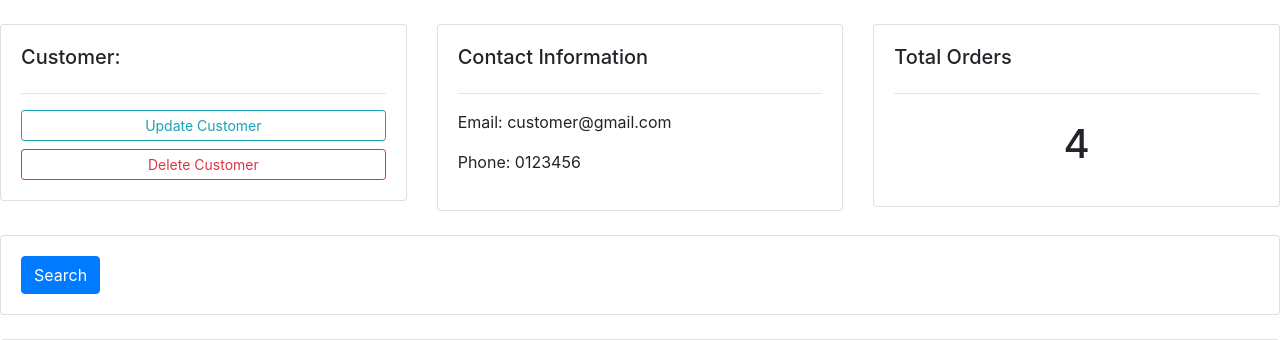
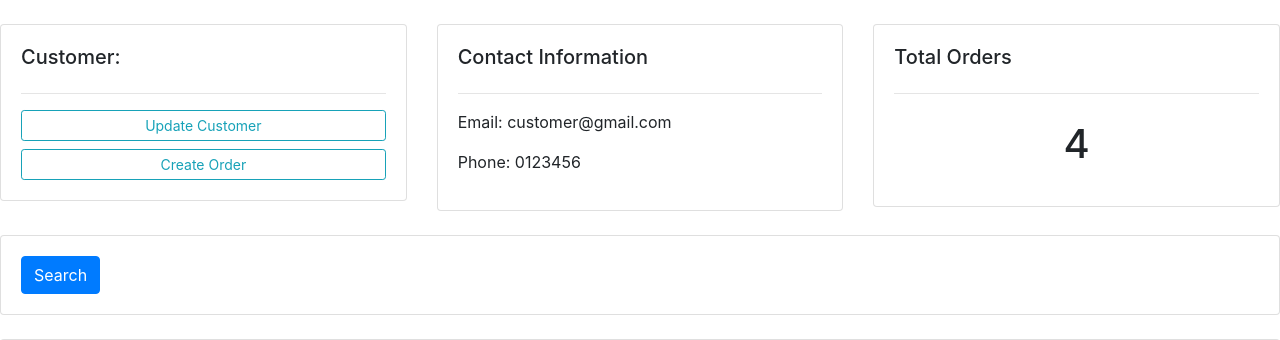
Before and after one commit to thanhnam001/DjangoLearning, a Django app: page /customer/1/ in a window 1280 px wide. Shown: the part 66-406 px from the top of the page. Run offline with Django 4.2, Linux system fonts and the light colour scheme; data comes from the database, SQL or seed files in the repository; both versions use the stored data as it was after the commit.

Commit message:
video12 inline formset

```diff
--- a/mysite/accounts/templates/accounts/customer.html
+++ b/mysite/accounts/templates/accounts/customer.html
@@ -9,7 +9,7 @@
             <h5>Customer:</h5>
             <hr>
             <a class="btn btn-outline-info  btn-sm btn-block" href="">Update Customer</a>
-            <a class="btn btn-outline-danger  btn-sm btn-block" href="">Delete Customer</a>
+            <a class="btn btn-outline-info  btn-sm btn-block" href="{% url 'create_order' customer.id %}">Create Order</a>
 
         </div>
     </div>
--- a/mysite/accounts/templates/accounts/dashboard.html
+++ b/mysite/accounts/templates/accounts/dashboard.html
@@ -30,7 +30,6 @@
 		<h5>LAST 5 ORDERS</h5>
 		<hr>
 		<div class="card card-body">
-			<a class="btn btn-primary  btn-sm btn-block" href="{% url 'create_order' %}">Create Order</a>
 			<table class="table table-sm">
 				<tr>
 					<th>Product</th>
--- a/mysite/accounts/templates/accounts/order_form.html
+++ b/mysite/accounts/templates/accounts/order_form.html
@@ -10,7 +10,11 @@
         <div class="card card-body">
             <form method="POST" action="">
                 {% csrf_token %}
-                {{ form }}
+                {{ formset.management_form }}
+                {% for form in formset %}
+                    {{ form }}
+                    <hr>
+                {% endfor %}
                 <input type="submit" name="Submit">
             </form>
         </div>
--- a/mysite/accounts/urls.py
+++ b/mysite/accounts/urls.py
@@ -5,7 +5,7 @@ urlpatterns=[
     path('',views.home,name='home'),
     path('products/',views.products,name='products'),
     path('customer/<str:pk_test>/',views.customer,name='customer'),
-    path('create_order/',views.createOrder,name="create_order"),
+    path('create_order/<str:pk>/',views.createOrder,name="create_order"),
     path('update_order/<str:pk>/',views.updateOrder,name='update_order'),
     path('delete_order/<str:pk>/',views.deleteOrder,name='delete_order'),
 ]
--- a/mysite/accounts/views.py
+++ b/mysite/accounts/views.py
@@ -1,5 +1,6 @@
 from django.shortcuts import render,redirect
 from django.http import HttpResponse
+from django.forms import inlineformset_factory
 import pkg_resources
 
 from .models import *
@@ -30,14 +31,19 @@ def customer(request,pk_test):
     context={'customer':customer,'orders':orders,'orders_count':orders_count}
     return render(request,'accounts/customer.html',context)
 
-def createOrder(request):
-    form = OrderForm()
+def createOrder(request,pk):
+    OrderFormSet = inlineformset_factory(Customer, Order, fields=('product','status'), extra=3)
+    customer = Customer.objects.get(id=pk)
+    formset = OrderFormSet(queryset=Order.objects.none(),instance=customer)
+    # form = OrderForm(initial={'customer':customer})
     if request.method =='POST':
-        form = OrderForm(request.POST)
-        if form.is_valid():
-            form.save()
+        # form = OrderForm(request.POST)
+        formset = OrderFormSet(request.POST,instance=customer)
+        if formset.is_valid():
+            formset.save()
             return redirect('/')
-    context ={'form':form}
+    context ={'formset':formset}
+    # context ={'form':form}
     return render(request,'accounts/order_form.html',context)
 
 def updateOrder(request,pk):
```
Also changed, not shown: mysite/db.sqlite3.
